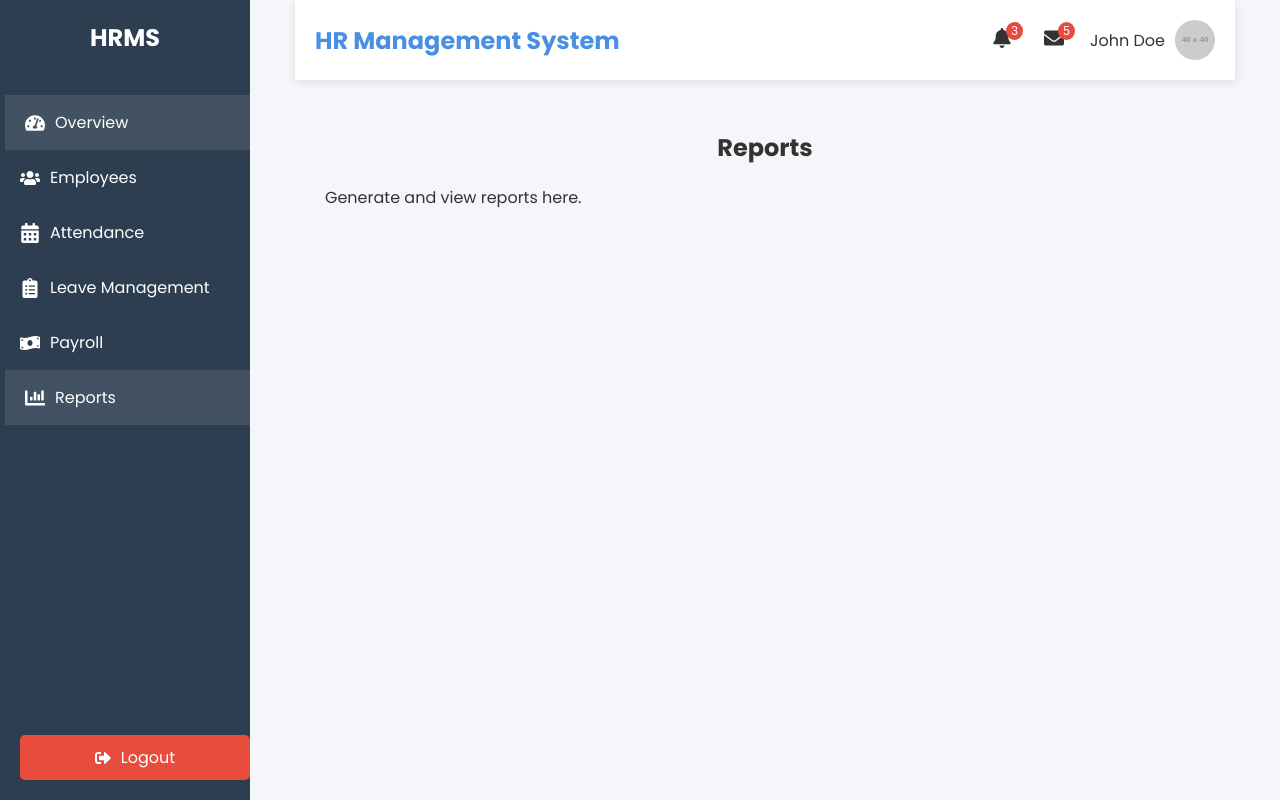
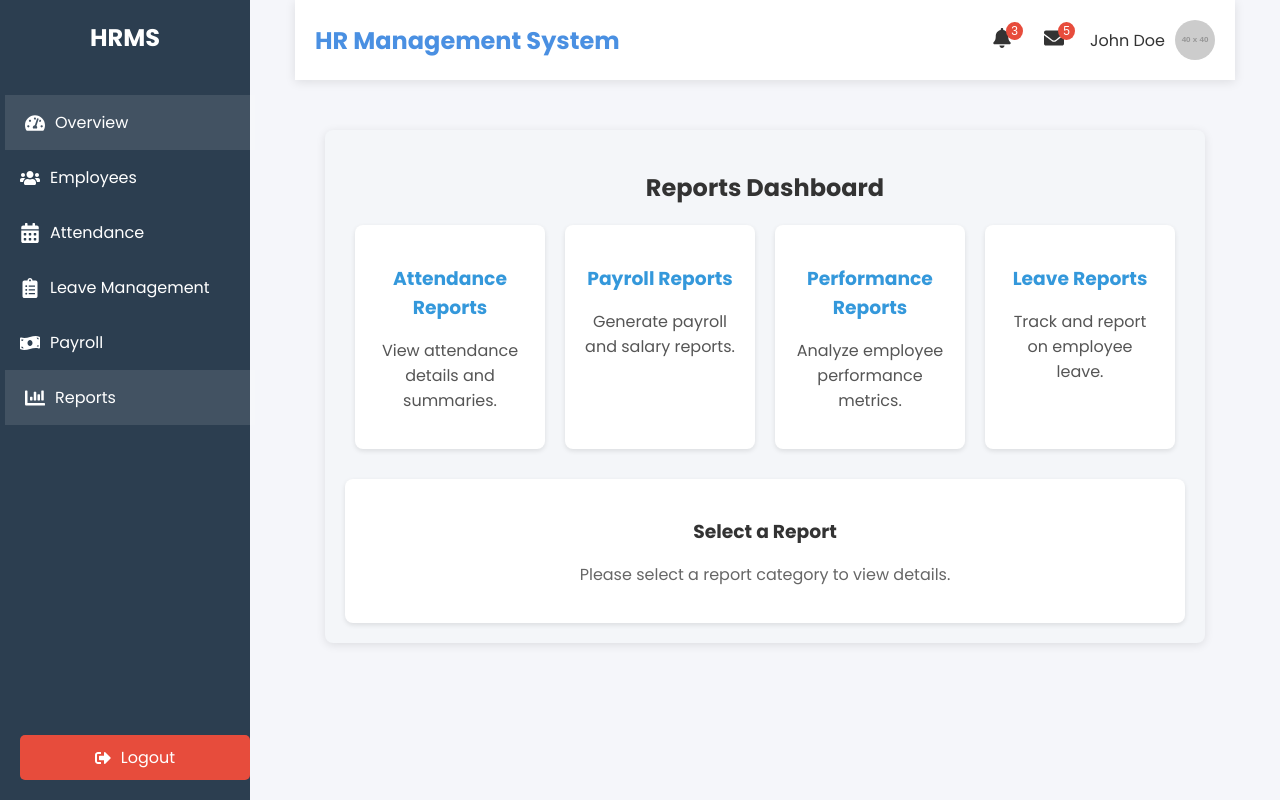
Before and after one commit to Harshit1526/HRMS, a React (Vite) app: page /dashboard/reports in a window 1280 px wide. Built offline with nearby package versions, Linux system fonts and the light colour scheme.

Commit message:
first commit

```diff
--- /dev/null
+++ b/src/components/Dashboard/Reports.css
@@ -0,0 +1,85 @@
+.reports-dashboard {
+  padding: 20px;
+  background-color: #f4f6f9;
+  border-radius: 8px;
+  box-shadow: 0 2px 10px rgba(0, 0, 0, 0.1);
+  max-width: 1200px;
+  margin: 20px auto;
+}
+
+.reports-dashboard h2 {
+  text-align: center;
+  color: #333;
+  margin-bottom: 20px;
+}
+
+.reports-categories {
+  display: flex;
+  justify-content: space-around;
+  margin-bottom: 30px;
+}
+
+.category-card {
+  background-color: #fff;
+  border-radius: 8px;
+  box-shadow: 0 2px 5px rgba(0, 0, 0, 0.1);
+  padding: 20px;
+  text-align: center;
+  flex: 1;
+  margin: 0 10px;
+  transition: transform 0.2s ease-in-out, box-shadow 0.2s ease-in-out;
+  cursor: pointer;
+}
+
+.category-card:hover {
+  transform: translateY(-5px);
+  box-shadow: 0 4px 15px rgba(0, 0, 0, 0.2);
+}
+
+.category-card h3 {
+  color: #3498db;
+  margin-bottom: 10px;
+}
+
+.category-card p {
+  color: #555;
+}
+
+.report-details {
+  background-color: #fff;
+  padding: 20px;
+  border-radius: 8px;
+  box-shadow: 0 2px 5px rgba(0, 0, 0, 0.1);
+  text-align: center;
+  margin-top: 20px;
+}
+
+.report-details h3 {
+  color: #333;
+  margin-bottom: 10px;
+}
+
+.report-details p {
+  color: #666;
+}
+
+.report-table {
+  width: 100%;
+  border-collapse: collapse;
+  margin-top: 20px;
+}
+
+.report-table th, .report-table td {
+  padding: 12px;
+  text-align: left;
+  border-bottom: 1px solid #ddd;
+}
+
+.report-table th {
+  background-color: #4CAF50;
+  color: white;
+}
+
+.report-table tr:nth-child(even) {
+  background-color: #f2f2f2;
+}
--- a/src/components/Dashboard/Reports.jsx
+++ b/src/components/Dashboard/Reports.jsx
@@ -1,11 +1,151 @@
-import React from 'react';
+import React, { useState } from 'react';
+import './Reports.css';
 
 const Reports = () => {
+  const [selectedReport, setSelectedReport] = useState('');
+
+  const handleReportSelection = (reportType) => {
+    setSelectedReport(reportType);
+  };
+
+  // Sample report data (this could be fetched from an API in a real-world application)
+  const reportData = {
+    Attendance: [
+      { date: '2024-08-01', present: 23, absent: 2 },
+      { date: '2024-08-02', present: 25, absent: 0 },
+      { date: '2024-08-03', present: 24, absent: 1 },
+    ],
+    Payroll: [
+      { name: 'Alice Johnson', salary: '$5000', month: 'August' },
+      { name: 'Bob Smith', salary: '$6000', month: 'August' },
+      { name: 'Charlie Brown', salary: '$4000', month: 'August' },
+    ],
+    Performance: [
+      { name: 'Alice Johnson', rating: 'Excellent' },
+      { name: 'Bob Smith', rating: 'Good' },
+      { name: 'Charlie Brown', rating: 'Average' },
+    ],
+    Leave: [
+      { name: 'Alice Johnson', type: 'Sick Leave', days: 2 },
+      { name: 'Bob Smith', type: 'Annual Leave', days: 5 },
+      { name: 'Charlie Brown', type: 'Sick Leave', days: 1 },
+    ],
+  };
+
+  const renderReportDetails = () => {
+    switch (selectedReport) {
+      case 'Attendance':
+        return (
+          <table className="report-table">
+            <thead>
+              <tr>
+                <th>Date</th>
+                <th>Present</th>
+                <th>Absent</th>
+              </tr>
+            </thead>
+            <tbody>
+              {reportData.Attendance.map((entry, index) => (
+                <tr key={index}>
+                  <td>{entry.date}</td>
+                  <td>{entry.present}</td>
+                  <td>{entry.absent}</td>
+                </tr>
+              ))}
+            </tbody>
+          </table>
+        );
+      case 'Payroll':
+        return (
+          <table className="report-table">
+            <thead>
+              <tr>
+                <th>Employee Name</th>
+                <th>Salary</th>
+                <th>Month</th>
+              </tr>
+            </thead>
+            <tbody>
+              {reportData.Payroll.map((entry, index) => (
+                <tr key={index}>
+                  <td>{entry.name}</td>
+                  <td>{entry.salary}</td>
+                  <td>{entry.month}</td>
+                </tr>
+              ))}
+            </tbody>
+          </table>
+        );
+      case 'Performance':
+        return (
+          <table className="report-table">
+            <thead>
+              <tr>
+                <th>Employee Name</th>
+                <th>Performance Rating</th>
+              </tr>
+            </thead>
+            <tbody>
+              {reportData.Performance.map((entry, index) => (
+                <tr key={index}>
+                  <td>{entry.name}</td>
+                  <td>{entry.rating}</td>
+                </tr>
+              ))}
+            </tbody>
+          </table>
+        );
+      case 'Leave':
+        return (
+          <table className="report-table">
+            <thead>
+              <tr>
+                <th>Employee Name</th>
+                <th>Leave Type</th>
+                <th>Days</th>
+              </tr>
+            </thead>
+            <tbody>
+              {reportData.Leave.map((entry, index) => (
+                <tr key={index}>
+                  <td>{entry.name}</td>
+                  <td>{entry.type}</td>
+                  <td>{entry.days}</td>
+                </tr>
+              ))}
+            </tbody>
+          </table>
+        );
+      default:
+        return <p>Please select a report category to view details.</p>;
+    }
+  };
+
   return (
-    <div>
-      <h2>Reports</h2>
-      <p>Generate and view reports here.</p>
-      {/* Add reports generation UI here */}
+    <div className="reports-dashboard">
+      <h2>Reports Dashboard</h2>
+      <div className="reports-categories">
+        <div className="category-card" onClick={() => handleReportSelection('Attendance')}>
+          <h3>Attendance Reports</h3>
+          <p>View attendance details and summaries.</p>
+        </div>
+        <div className="category-card" onClick={() => handleReportSelection('Payroll')}>
+          <h3>Payroll Reports</h3>
+          <p>Generate payroll and salary reports.</p>
+        </div>
+        <div className="category-card" onClick={() => handleReportSelection('Performance')}>
+          <h3>Performance Reports</h3>
+          <p>Analyze employee performance metrics.</p>
+        </div>
+        <div className="category-card" onClick={() => handleReportSelection('Leave')}>
+          <h3>Leave Reports</h3>
+          <p>Track and report on employee leave.</p>
+        </div>
+      </div>
+      <div className="report-details">
+        <h3>{selectedReport ? `${selectedReport} Report` : 'Select a Report'}</h3>
+        {renderReportDetails()}
+      </div>
     </div>
   );
 };
```
